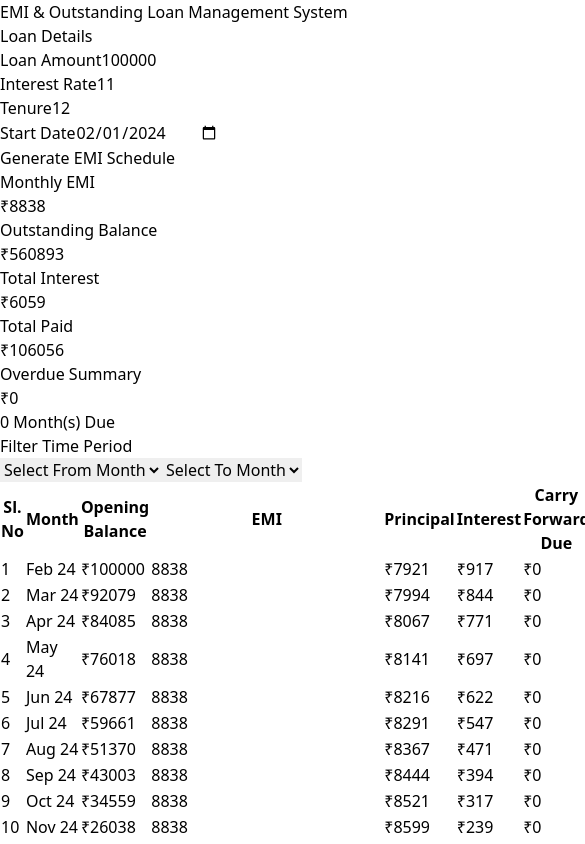
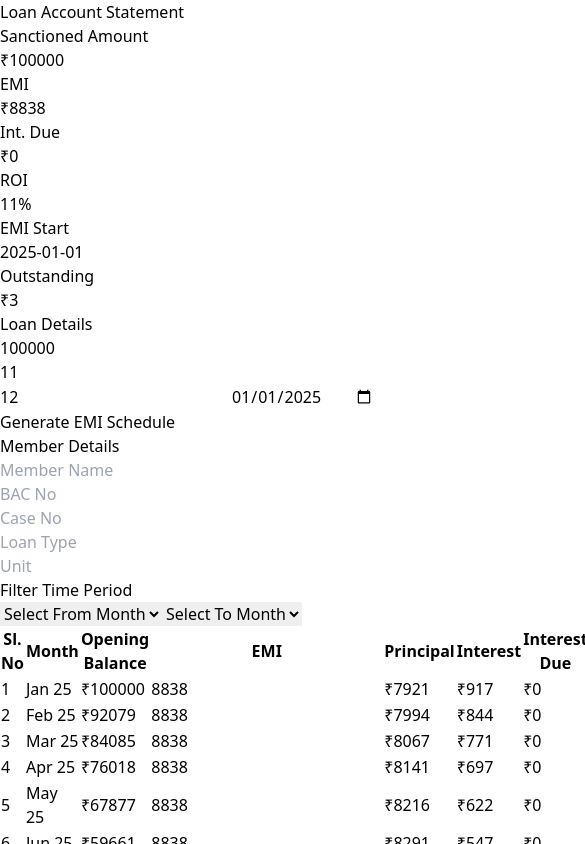
Before and after one commit to lokeshwarsura/emi-loan-system, a React (Vite) app: page / in a window 390 px wide. Both pictures are taken after a click on the button "Generate EMI Schedule". Shown: the top 844 px of the page, 585 px wide, since content can reach past the window. Built offline with nearby package versions, Linux system fonts and the light colour scheme.

Commit message:
updated 8th emi system

```diff
--- a/src/App.jsx
+++ b/src/App.jsx
@@ -2,6 +2,7 @@ import React, { useState } from "react";
 
 function App() {
 
+  // LOAN DETAILS
   const [loanAmount, setLoanAmount] =
     useState(100000);
 
@@ -12,15 +13,32 @@ function App() {
     useState(12);
 
   const [startMonth, setStartMonth] =
-    useState("2024-02-01");
+    useState("2025-01-01");
 
+  // MEMBER DETAILS
+  const [memberName, setMemberName] =
+    useState("");
+
+  const [bacNo, setBacNo] =
+    useState("");
+
+  const [caseNo, setCaseNo] =
+    useState("");
+
+  const [loanType, setLoanType] =
+    useState("");
+
+  const [unit, setUnit] =
+    useState("");
+
+  // SCHEDULE
   const [schedule, setSchedule] =
     useState([]);
 
   const [originalEMI, setOriginalEMI] =
     useState(0);
 
-  // FILTER STATES
+  // FILTERS
   const [fromMonth, setFromMonth] =
     useState("");
 
@@ -53,7 +71,7 @@ function App() {
     return Math.round(emi);
   };
 
-  // GENERATE EMI SCHEDULE
+  // GENERATE SCHEDULE
   const generateSchedule = () => {
 
     let balance =
@@ -139,6 +157,11 @@ function App() {
             newBalance
           ),
 
+        totalOS:
+          Math.round(
+            newBalance
+          ),
+
         status: "Paid",
       });
 
@@ -162,81 +185,14 @@ function App() {
     updated[index].emi =
       Number(value);
 
-    let balance =
-      index === 0
-        ? Number(
-            loanAmount
-          )
-        : Number(
-            updated[
-              index - 1
-            ].balance
+    recalculateSchedule(
+      updated
     );
-
-    for (
-      let i = index;
-      i < updated.length;
-      i++
-    ) {
-
-      const emi =
-        Number(
-          updated[i].emi
-        );
-
-      const interest =
-        Math.round(
-          (balance *
-            interestRate) /
-            12 /
-            100
-        );
-
-      const principal =
-        emi > interest
-          ? emi -
-            interest
-          : 0;
-
-      const newBalance =
-        emi > interest
-          ? Math.max(
-              0,
-              balance -
-                principal
-            )
-          : balance;
-
-      updated[
-        i
-      ].openingBalance =
-        Math.round(
-          balance
-        );
-
-      updated[i].interest =
-        interest;
-
-      updated[
-        i
-      ].principal =
-        principal;
-
-      updated[i].balance =
-        Math.round(
-          newBalance
-        );
-
-      balance =
-        newBalance;
-    }
-
-    setSchedule(updated);
   };
 
-  // STATUS LOGIC
+  // STATUS CHANGE
   const handleStatusChange = (
-    originalIndex,
+    index,
     value
   ) => {
 
@@ -244,11 +200,23 @@ function App() {
       ...schedule,
     ];
 
-    updated[
-      originalIndex
-    ].status = value;
+    updated[index].status =
+      value;
+
+    recalculateSchedule(
+      updated
+    );
+  };
+
+  // RECALCULATE FULL SCHEDULE
+  const recalculateSchedule = (
+    updated
+  ) => {
 
     let previousDue = 0;
+
+    let previousBalance =
+      Number(loanAmount);
 
     for (
       let i = 0;
@@ -259,17 +227,19 @@ function App() {
       const row =
         updated[i];
 
-      const previousBalance =
-        i === 0
-          ? Number(
-              loanAmount
-            )
-          : updated[
-              i - 1
-            ].balance;
+      row.openingBalance =
+        previousBalance;
 
-      const currentInterest =
-        row.interest;
+      const interest =
+        Math.round(
+          (previousBalance *
+            interestRate) /
+            12 /
+            100
+        );
+
+      row.interest =
+        interest;
 
       // PAID
       if (
@@ -283,27 +253,27 @@ function App() {
 
         row.principal =
           row.emi -
-          currentInterest;
+          interest;
 
         row.balance =
+          Math.max(
+            0,
             previousBalance -
-          row.principal;
+              row.principal
+          );
 
         previousDue = 0;
       }
 
-      // PENDING
-      else if (
-        row.status ===
-        "Pending"
-      ) {
+      // PENDING / OVERDUE
+      else {
 
         row.carryForwardDue =
           previousDue;
 
         row.interestDue =
           previousDue +
-          currentInterest;
+          interest;
 
         row.principal = 0;
 
@@ -314,27 +284,12 @@ function App() {
           row.interestDue;
       }
 
-      // OVERDUE
-      else if (
-        row.status ===
-        "Overdue"
-      ) {
+      row.totalOS =
+        row.balance +
+        row.interestDue;
 
-        row.carryForwardDue =
-          previousDue;
-
-        row.interestDue =
-          previousDue +
-          currentInterest;
-
-        row.principal = 0;
-
-        row.balance =
-          previousBalance;
-
-        previousDue =
-          row.interestDue;
-      }
+      previousBalance =
+        row.balance;
     }
 
     setSchedule(updated);
@@ -372,15 +327,6 @@ function App() {
     });
 
   // TOTALS
-  const totalOutstanding =
-    filteredSchedule.reduce(
-      (sum, row) =>
-        sum +
-        row.balance +
-        row.interestDue,
-      0
-    );
-
   const totalInterest =
     filteredSchedule.reduce(
       (sum, row) =>
@@ -392,11 +338,10 @@ function App() {
   const totalPaid =
     filteredSchedule.reduce(
       (sum, row) =>
-        sum +
-        (row.status ===
+        row.status ===
         "Paid"
-          ? row.emi
-          : 0),
+          ? sum + row.emi
+          : sum,
       0
     );
 
@@ -411,24 +356,98 @@ function App() {
   const overdueMonths =
     filteredSchedule.filter(
       (row) =>
-        row.status ===
-          "Overdue" ||
-        row.status ===
-          "Pending"
+        row.status !==
+        "Paid"
     ).length;
+
+  const lastBalance =
+    filteredSchedule.length >
+    0
+      ? filteredSchedule[
+          filteredSchedule
+            .length - 1
+        ].totalOS
+      : 0;
 
   return (
     <div className="min-h-screen bg-gray-100 p-6">
 
       {/* TITLE */}
       <h1 className="text-4xl font-bold text-center text-blue-700 mb-8">
-        EMI & Outstanding
-        Loan Management
-        System
+        Loan Account Statement
       </h1>
 
+      {/* TOP SUMMARY */}
+      <div className="bg-white rounded-2xl shadow p-6 mb-8">
+
+        <div className="grid md:grid-cols-6 gap-4 text-center">
+
+          <div>
+            <p className="font-semibold text-gray-500">
+              Sanctioned Amount
+            </p>
+
+            <p className="text-2xl font-bold text-blue-700">
+              ₹{loanAmount}
+            </p>
+          </div>
+
+          <div>
+            <p className="font-semibold text-gray-500">
+              EMI
+            </p>
+
+            <p className="text-2xl font-bold text-blue-700">
+              ₹{originalEMI}
+            </p>
+          </div>
+
+          <div>
+            <p className="font-semibold text-gray-500">
+              Int. Due
+            </p>
+
+            <p className="text-2xl font-bold text-red-600">
+              ₹{totalOverdue}
+            </p>
+          </div>
+
+          <div>
+            <p className="font-semibold text-gray-500">
+              ROI
+            </p>
+
+            <p className="text-2xl font-bold text-blue-700">
+              {interestRate}%
+            </p>
+          </div>
+
+          <div>
+            <p className="font-semibold text-gray-500">
+              EMI Start
+            </p>
+
+            <p className="text-xl font-bold text-blue-700">
+              {startMonth}
+            </p>
+          </div>
+
+          <div>
+            <p className="font-semibold text-gray-500">
+              Outstanding
+            </p>
+
+            <p className="text-2xl font-bold text-purple-700">
+              ₹{lastBalance}
+            </p>
+          </div>
+
+        </div>
+
+      </div>
+
       {/* LOAN DETAILS */}
-      <div className="bg-white p-6 rounded-2xl shadow mb-8">
+      <div className="bg-white rounded-2xl shadow p-6 mb-8">
 
         <h2 className="text-2xl font-bold mb-4">
           Loan Details
@@ -436,87 +455,52 @@ function App() {
 
         <div className="grid md:grid-cols-4 gap-4">
 
-          <div>
-
-            <label className="block font-semibold mb-2">
-              Loan Amount
-            </label>
-
           <input
             type="number"
-              value={
-                loanAmount
-              }
+            placeholder="Loan Amount"
+            value={loanAmount}
             onChange={(e) =>
               setLoanAmount(
                 e.target.value
               )
             }
-              className="w-full border p-3 rounded-xl"
+            className="border p-3 rounded-xl"
           />
-
-          </div>
-
-          <div>
-
-            <label className="block font-semibold mb-2">
-              Interest Rate
-            </label>
 
           <input
             type="number"
-              value={
-                interestRate
-              }
+            placeholder="Interest Rate"
+            value={interestRate}
             onChange={(e) =>
               setInterestRate(
                 e.target.value
               )
             }
-              className="w-full border p-3 rounded-xl"
+            className="border p-3 rounded-xl"
           />
-
-          </div>
-
-          <div>
-
-            <label className="block font-semibold mb-2">
-              Tenure
-            </label>
 
           <input
             type="number"
+            placeholder="Tenure"
             value={tenure}
             onChange={(e) =>
               setTenure(
                 e.target.value
               )
             }
-              className="w-full border p-3 rounded-xl"
+            className="border p-3 rounded-xl"
           />
-
-          </div>
-
-          <div>
-
-            <label className="block font-semibold mb-2">
-              Start Date
-            </label>
 
           <input
             type="date"
-              value={
-                startMonth
-              }
+            value={startMonth}
             onChange={(e) =>
               setStartMonth(
                 e.target.value
               )
             }
-              className="w-full border p-3 rounded-xl"
+            className="border p-3 rounded-xl"
           />
-
-          </div>
 
         </div>
 
@@ -532,96 +516,81 @@ function App() {
 
       </div>
 
-      {/* DASHBOARD */}
-      {schedule.length > 0 && (
-        <>
+      {/* MEMBER DETAILS */}
+      <div className="bg-white rounded-2xl shadow p-6 mb-8">
 
-          <div className="grid md:grid-cols-5 gap-4 mb-8">
+        <h2 className="text-2xl font-bold mb-4">
+          Member Details
+        </h2>
 
-            <div className="bg-white p-5 rounded-2xl shadow">
+        <div className="grid md:grid-cols-5 gap-4">
 
-              <h3 className="text-gray-500">
-                Monthly EMI
-              </h3>
+          <input
+            type="text"
+            placeholder="Member Name"
+            value={memberName}
+            onChange={(e) =>
+              setMemberName(
+                e.target.value
+              )
+            }
+            className="border p-3 rounded-xl"
+          />
 
-              <p className="text-3xl font-bold text-blue-600">
-                ₹{
-                  originalEMI
+          <input
+            type="text"
+            placeholder="BAC No"
+            value={bacNo}
+            onChange={(e) =>
+              setBacNo(
+                e.target.value
+              )
             }
-              </p>
+            className="border p-3 rounded-xl"
+          />
 
-            </div>
+          <input
+            type="text"
+            placeholder="Case No"
+            value={caseNo}
+            onChange={(e) =>
+              setCaseNo(
+                e.target.value
+              )
+            }
+            className="border p-3 rounded-xl"
+          />
 
-            <div className="bg-white p-5 rounded-2xl shadow">
+          <input
+            type="text"
+            placeholder="Loan Type"
+            value={loanType}
+            onChange={(e) =>
+              setLoanType(
+                e.target.value
+              )
+            }
+            className="border p-3 rounded-xl"
+          />
 
-              <h3 className="text-gray-500">
-                Outstanding
-                Balance
-              </h3>
-
-              <p className="text-3xl font-bold text-red-600">
-                ₹{
-                  totalOutstanding
+          <input
+            type="text"
+            placeholder="Unit"
+            value={unit}
+            onChange={(e) =>
+              setUnit(
+                e.target.value
+              )
             }
-              </p>
-
-            </div>
-
-            <div className="bg-white p-5 rounded-2xl shadow">
-
-              <h3 className="text-gray-500">
-                Total Interest
-              </h3>
-
-              <p className="text-3xl font-bold text-green-600">
-                ₹{
-                  totalInterest
-                }
-              </p>
-
-            </div>
-
-            <div className="bg-white p-5 rounded-2xl shadow">
-
-              <h3 className="text-gray-500">
-                Total Paid
-              </h3>
-
-              <p className="text-3xl font-bold text-purple-600">
-                ₹{
-                  totalPaid
-                }
-              </p>
-
-            </div>
-
-            <div className="bg-white p-5 rounded-2xl shadow">
-
-              <h3 className="text-gray-500">
-                Overdue
-                Summary
-              </h3>
-
-              <p className="text-2xl font-bold text-orange-600">
-                ₹{
-                  totalOverdue
-                }
-              </p>
-
-              <p className="text-sm text-gray-500 mt-2">
-                {
-                  overdueMonths
-                }{" "}
-                Month(s)
-                Due
-              </p>
+            className="border p-3 rounded-xl"
+          />
 
         </div>
 
       </div>
 
-          {/* FILTER SECTION */}
-          <div className="bg-white p-6 rounded-2xl shadow mb-8">
+      {/* FILTER */}
+      <div className="bg-white rounded-2xl shadow p-6 mb-8">
 
         <h2 className="text-2xl font-bold mb-4">
           Filter Time Period
@@ -629,15 +598,14 @@ function App() {
 
         <div className="grid md:grid-cols-2 gap-4">
 
-              {/* FROM */}
           <select
-                className="p-3 border rounded-xl"
             value={fromMonth}
             onChange={(e) =>
               setFromMonth(
                 e.target.value
               )
             }
+            className="border p-3 rounded-xl"
           >
 
             <option value="">
@@ -657,15 +625,14 @@ function App() {
 
           </select>
 
-              {/* TO */}
           <select
-                className="p-3 border rounded-xl"
             value={toMonth}
             onChange={(e) =>
               setToMonth(
                 e.target.value
               )
             }
+            className="border p-3 rounded-xl"
           >
 
             <option value="">
@@ -687,11 +654,8 @@ function App() {
 
         </div>
 
-            {/* BACK BUTTON */}
         {fromMonth &&
           toMonth && (
-
-                <div className="mt-4">
 
             <button
               onClick={() => {
@@ -700,13 +664,11 @@ function App() {
                 setToMonth("");
 
               }}
-                    className="bg-red-500 hover:bg-red-600 text-white px-5 py-2 rounded-xl"
+              className="mt-4 bg-red-500 hover:bg-red-600 text-white px-5 py-2 rounded-xl"
             >
               Back To Full
               Schedule
             </button>
-
-                </div>
 
           )}
 
@@ -715,7 +677,7 @@ function App() {
       {/* TABLE */}
       <div className="overflow-x-auto bg-white rounded-2xl shadow">
 
-            <table className="w-full">
+        <table className="w-full text-center">
 
           <thead className="bg-blue-600 text-white">
 
@@ -730,8 +692,7 @@ function App() {
               </th>
 
               <th className="p-4">
-                    Opening
-                    Balance
+                Opening Balance
               </th>
 
               <th className="p-4">
@@ -747,18 +708,15 @@ function App() {
               </th>
 
               <th className="p-4">
-                    Carry
-                    Forward
-                    Due
+                Interest Due
               </th>
 
               <th className="p-4">
-                    Interest
-                    Due
+                Balance
               </th>
 
               <th className="p-4">
-                    Outstanding
+                Total O/S
               </th>
 
               <th className="p-4">
@@ -788,7 +746,7 @@ function App() {
 
                   <tr
                     key={row.id}
-                        className="text-center border-b"
+                    className="border-b"
                   >
 
                     <td className="p-4">
@@ -796,27 +754,20 @@ function App() {
                     </td>
 
                     <td className="p-4">
-                          {
-                            row.month
+                      {row.month}
+                    </td>
+
+                    <td className="p-4">
+                      ₹{
+                        row.openingBalance
                       }
                     </td>
 
                     <td className="p-4">
-                          ₹
-                          {
-                            row.openingBalance
-                          }
-                        </td>
-
-                        {/* EMI */}
-                        <td className="p-4">
 
                       <input
                         type="number"
-                            value={
-                              row.emi
-                            }
-                            className="border p-2 rounded-lg w-24"
+                        value={row.emi}
                         onChange={(
                           e
                         ) =>
@@ -827,50 +778,41 @@ function App() {
                               .value
                           )
                         }
+                        className="border p-2 rounded-lg w-24"
                       />
 
                     </td>
 
-                        {/* PRINCIPAL */}
                     <td className="p-4">
-                          ₹
-                          {
+                      ₹{
                         row.principal
                       }
                     </td>
 
-                        {/* INTEREST */}
                     <td className="p-4">
-                          ₹
-                          {
+                      ₹{
                         row.interest
                       }
                     </td>
 
-                        {/* CARRY FORWARD */}
-                        <td className="p-4 text-orange-600 font-bold">
-                          ₹
-                          {
-                            row.carryForwardDue
-                          }
-                        </td>
-
-                        {/* INTEREST DUE */}
                     <td className="p-4 text-red-600 font-bold">
-                          ₹
-                          {
+                      ₹{
                         row.interestDue
                       }
                     </td>
 
-                        {/* OUTSTANDING */}
-                        <td className="p-4 font-bold text-blue-600">
-                          ₹
-                          {row.balance +
-                            row.interestDue}
+                    <td className="p-4 text-blue-700 font-bold">
+                      ₹{
+                        row.balance
+                      }
                     </td>
 
-                        {/* STATUS */}
+                    <td className="p-4 text-pink-600 font-bold">
+                      ₹{
+                        row.totalOS
+                      }
+                    </td>
+
                     <td className="p-4">
 
                       <select
@@ -918,8 +860,11 @@ function App() {
 
       </div>
 
-        </>
-      )}
+      {/* FINAL BALANCE */}
+      <div className="text-right text-3xl font-bold text-blue-700 mt-8">
+        Outstanding Balance :
+        ₹{lastBalance}
+      </div>
 
     </div>
   );
```
Lines whose indentation alone changed are shown as unchanged.
